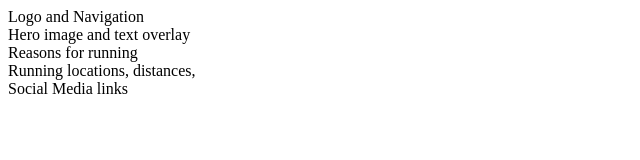
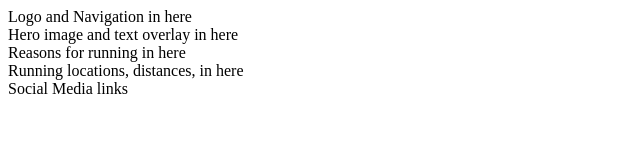
Before and after one commit to hfzespinoz4/Love-Running, a plain HTML site: page index.html in a window 1280 px wide. Shown: the whole page, without its empty margins (0-640 px from the left). Drawn offline with Linux system fonts and the light colour scheme.

```diff
--- a/index.html
+++ b/index.html
@@ -8,17 +8,17 @@
   </head>
   <body>
     <header>
-      Logo and Navigation
+      Logo and Navigation in here
     </header>
     <main>
       <section>
-        Hero image and text overlay
+        Hero image and text overlay in here
       </section>
       <section>
-        Reasons for running
+        Reasons for running  in here
       </section>
       <section>
-        Running locations, distances,
+        Running locations, distances, in here
       </section>
     </main>
     <footer>
```
